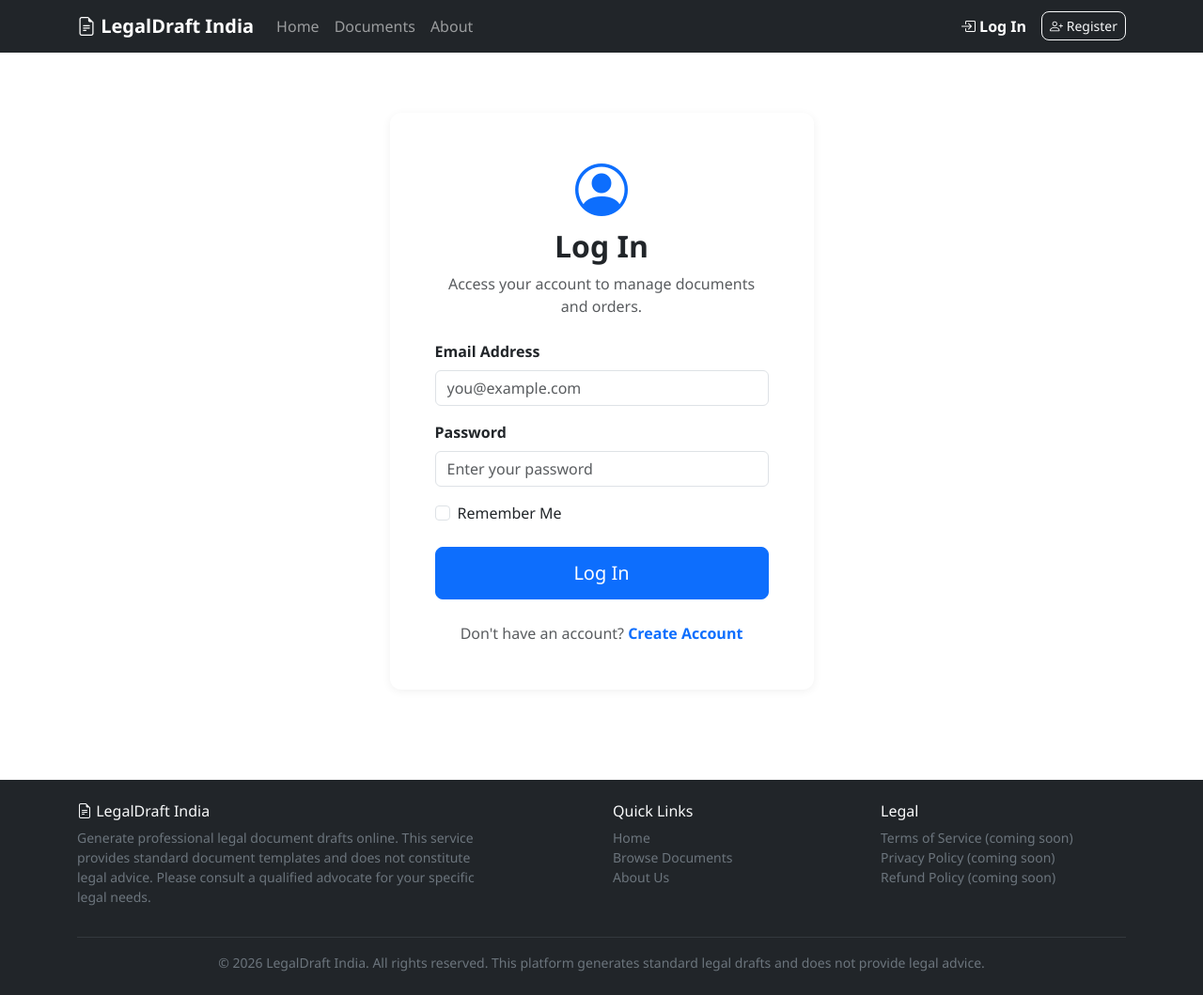
After one commit to surbhijadam/NyayVeya-legal-drafting-platform, a Flask app: page /auth/login in a window 1280 px wide. The commit adds this page. Shown: the whole page at 94% size. Run offline with Flask 3, Linux system fonts and the light colour scheme.

Commit message:
Phase 3: Authentication - User registration, password hashing, login/logout, session management, protected dashboard, and unit tests

```diff
--- /dev/null
+++ b/app/auth.py
@@ -0,0 +1,92 @@
+"""
+Authentication routes: register, login, logout, dashboard.
+
+Security notes:
+- Passwords are hashed with Werkzeug's generate_password_hash (PBKDF2 by default)
+- All forms have CSRF protection via Flask-WTF
+- Email is normalised to lowercase to prevent duplicate accounts
+- Login failures use a generic message to avoid revealing which field is wrong
+- The dashboard route requires @login_required
+"""
+from flask import Blueprint, render_template, redirect, url_for, flash, request
+from flask_login import login_user, logout_user, login_required, current_user
+from app import db
+from app.models import User
+from app.forms import RegistrationForm, LoginForm
+
+auth_bp = Blueprint('auth', __name__, url_prefix='/auth')
+
+
+@auth_bp.route('/register', methods=['GET', 'POST'])
+def register():
+    """User registration page."""
+    # If already logged in, go to dashboard
+    if current_user.is_authenticated:
+        return redirect(url_for('auth.dashboard'))
+
+    form = RegistrationForm()
+
+    if form.validate_on_submit():
+        # Create new user with hashed password
+        user = User(
+            full_name=form.full_name.data.strip(),
+            email=form.email.data.lower().strip(),
+        )
+        user.set_password(form.password.data)
+
+        # Save to database
+        db.session.add(user)
+        db.session.commit()
+
+        flash('Account created successfully! Please log in.', 'success')
+        return redirect(url_for('auth.login'))
+
+    return render_template('auth/register.html', form=form)
+
+
+@auth_bp.route('/login', methods=['GET', 'POST'])
+def login():
+    """User login page."""
+    # If already logged in, go to dashboard
+    if current_user.is_authenticated:
+        return redirect(url_for('auth.dashboard'))
+
+    form = LoginForm()
+
+    if form.validate_on_submit():
+        # Look up user by email
+        user = User.query.filter_by(email=form.email.data.lower().strip()).first()
+
+        # Check password - use generic error to avoid revealing if email exists
+        if user is None or not user.check_password(form.password.data):
+            flash('Invalid email address or password. Please try again.', 'danger')
+            return render_template('auth/login.html', form=form)
+
+        # Log the user in
+        login_user(user, remember=form.remember_me.data)
+        flash(f'Welcome back, {user.full_name}!', 'success')
+
+        # Redirect to the page they were trying to access, or dashboard
+        next_page = request.args.get('next')
+        # Security: only allow relative URLs to prevent open redirect attacks
+        if next_page and not next_page.startswith('/'):
+            next_page = None
+        return redirect(next_page or url_for('auth.dashboard'))
+
+    return render_template('auth/login.html', form=form)
+
+
+@auth_bp.route('/logout')
+@login_required
+def logout():
+    """Log the user out and redirect to home."""
+    logout_user()
+    flash('You have been logged out.', 'info')
+    return redirect(url_for('main.home'))
+
+
+@auth_bp.route('/dashboard')
+@login_required
+def dashboard():
+    """User dashboard - shows account info and order history."""
+    return render_template('auth/dashboard.html')
--- /dev/null
+++ b/app/forms.py
@@ -0,0 +1,67 @@
+"""
+WTForms form classes for authentication.
+
+Flask-WTF provides:
+- CSRF protection on all forms automatically
+- Server-side validation before data reaches the database
+- Clean error messages for the user
+"""
+from flask_wtf import FlaskForm
+from wtforms import StringField, PasswordField, BooleanField, SubmitField
+from wtforms.validators import (
+    DataRequired, Email, EqualTo, Length, ValidationError
+)
+from app.models import User
+
+
+class RegistrationForm(FlaskForm):
+    """User registration form with validation."""
+
+    full_name = StringField('Full Name', validators=[
+        DataRequired(message='Please enter your full name.'),
+        Length(min=2, max=150, message='Name must be between 2 and 150 characters.'),
+    ])
+
+    email = StringField('Email Address', validators=[
+        DataRequired(message='Please enter your email address.'),
+        Email(message='Please enter a valid email address.'),
+        Length(max=254, message='Email address is too long.'),
+    ])
+
+    password = PasswordField('Password', validators=[
+        DataRequired(message='Please choose a password.'),
+        Length(min=8, max=128, message='Password must be at least 8 characters long.'),
+    ])
+
+    confirm_password = PasswordField('Confirm Password', validators=[
+        DataRequired(message='Please confirm your password.'),
+        EqualTo('password', message='Passwords do not match.'),
+    ])
+
+    submit = SubmitField('Create Account')
+
+    def validate_email(self, field):
+        """Check that the email is not already registered."""
+        existing_user = User.query.filter_by(email=field.data.lower().strip()).first()
+        if existing_user:
+            raise ValidationError(
+                'An account with this email address already exists. '
+                'Please log in instead.'
+            )
+
+
+class LoginForm(FlaskForm):
+    """User login form."""
+
+    email = StringField('Email Address', validators=[
+        DataRequired(message='Please enter your email address.'),
+        Email(message='Please enter a valid email address.'),
+    ])
+
+    password = PasswordField('Password', validators=[
+        DataRequired(message='Please enter your password.'),
+    ])
+
+    remember_me = BooleanField('Remember Me')
+
+    submit = SubmitField('Log In')
--- /dev/null
+++ b/app/templates/auth/login.html
@@ -0,0 +1,70 @@
+{% extends "base.html" %}
+
+{% block title %}Log In - LegalDraft India{% endblock %}
+
+{% block content %}
+<div class="container my-5">
+    <div class="row justify-content-center">
+        <div class="col-md-6 col-lg-5">
+
+            <div class="card border-0 shadow-sm">
+                <div class="card-body p-4 p-md-5">
+                    <!-- Header -->
+                    <div class="text-center mb-4">
+                        <i class="bi bi-person-circle display-4 text-primary"></i>
+                        <h2 class="fw-bold mt-2">Log In</h2>
+                        <p class="text-muted">
+                            Access your account to manage documents and orders.
+                        </p>
+                    </div>
+
+                    <!-- Login Form -->
+                    <form method="POST" action="{{ url_for('auth.login') }}" novalidate>
+                        {{ form.hidden_tag() }}
+
+                        <!-- Email -->
+                        <div class="mb-3">
+                            {{ form.email.label(class="form-label fw-semibold") }}
+                            {{ form.email(class="form-control" + (" is-invalid" if form.email.errors else ""),
+                                placeholder="you@example.com", type="email") }}
+                            {% for error in form.email.errors %}
+                                <div class="invalid-feedback">{{ error }}</div>
+                            {% endfor %}
+                        </div>
+
+                        <!-- Password -->
+                        <div class="mb-3">
+                            {{ form.password.label(class="form-label fw-semibold") }}
+                            {{ form.password(class="form-control" + (" is-invalid" if form.password.errors else ""),
+                                placeholder="Enter your password") }}
+                            {% for error in form.password.errors %}
+                                <div class="invalid-feedback">{{ error }}</div>
+                            {% endfor %}
+                        </div>
+
+                        <!-- Remember Me -->
+                        <div class="mb-4 form-check">
+                            {{ form.remember_me(class="form-check-input") }}
+                            {{ form.remember_me.label(class="form-check-label") }}
+                        </div>
+
+                        <!-- Submit -->
+                        {{ form.submit(class="btn btn-primary w-100 btn-lg") }}
+                    </form>
+
+                    <!-- Register Link -->
+                    <div class="text-center mt-4">
+                        <p class="text-muted mb-0">
+                            Don't have an account?
+                            <a href="{{ url_for('auth.register') }}" class="text-decoration-none fw-semibold">
+                                Create Account
+                            </a>
+                        </p>
+                    </div>
+                </div>
+            </div>
+
+        </div>
+    </div>
+</div>
+{% endblock %}
--- a/app/templates/base.html
+++ b/app/templates/base.html
@@ -48,12 +48,44 @@
                     </li>
                 </ul>
                 <ul class="navbar-nav">
-                    <!-- Auth links will be added in Phase 3 -->
-                    <li class="nav-item">
-                        <a class="nav-link" href="{{ url_for('main.home') }}">
-                            <i class="bi bi-person-circle"></i> Login
-                        </a>
-                    </li>
+                    {% if current_user.is_authenticated %}
+                        <li class="nav-item">
+                            <a class="nav-link {% if request.endpoint == 'auth.dashboard' %}active{% endif %}"
+                               href="{{ url_for('auth.dashboard') }}">
+                                <i class="bi bi-speedometer2"></i> Dashboard
+                            </a>
+                        </li>
+                        <li class="nav-item dropdown">
+                            <a class="nav-link dropdown-toggle" href="#" role="button" data-bs-toggle="dropdown">
+                                <i class="bi bi-person-circle"></i> {{ current_user.full_name }}
+                            </a>
+                            <ul class="dropdown-menu dropdown-menu-end">
+                                <li>
+                                    <a class="dropdown-item" href="{{ url_for('auth.dashboard') }}">
+                                        <i class="bi bi-speedometer2 me-1"></i> Dashboard
+                                    </a>
+                                </li>
+                                <li><hr class="dropdown-divider"></li>
+                                <li>
+                                    <a class="dropdown-item text-danger" href="{{ url_for('auth.logout') }}">
+                                        <i class="bi bi-box-arrow-right me-1"></i> Logout
+                                    </a>
+                                </li>
+                            </ul>
+                        </li>
+                    {% else %}
+                        <li class="nav-item">
+                            <a class="nav-link {% if request.endpoint == 'auth.login' %}active{% endif %}"
+                               href="{{ url_for('auth.login') }}">
+                                <i class="bi bi-box-arrow-in-right"></i> Log In
+                            </a>
+                        </li>
+                        <li class="nav-item ms-lg-2">
+                            <a class="btn btn-outline-light btn-sm mt-1" href="{{ url_for('auth.register') }}">
+                                <i class="bi bi-person-plus"></i> Register
+                            </a>
+                        </li>
+                    {% endif %}
                 </ul>
             </div>
         </div>
--- a/run.py
+++ b/run.py
@@ -3,9 +3,12 @@ Entry point for the Flask application.
 Run with: python run.py
 Or with: flask run (after setting FLASK_APP=run.py in .env)
 """
-from app import create_app
+from app import create_app, db
 
 app = create_app()
 
 if __name__ == '__main__':
+    # Ensure database tables exist in development before starting server
+    with app.app_context():
+        db.create_all()
     app.run(debug=True, port=5000)
```
Also changed, not shown: app/__init__.py (+9 -5 lines), app/models.py (+51 -2 lines), app/templates/auth/dashboard.html (added, +68 -0 lines), app/templates/auth/register.html (added, +84 -0 lines), tests/test_phase3.py (added, +235 -0 lines).
